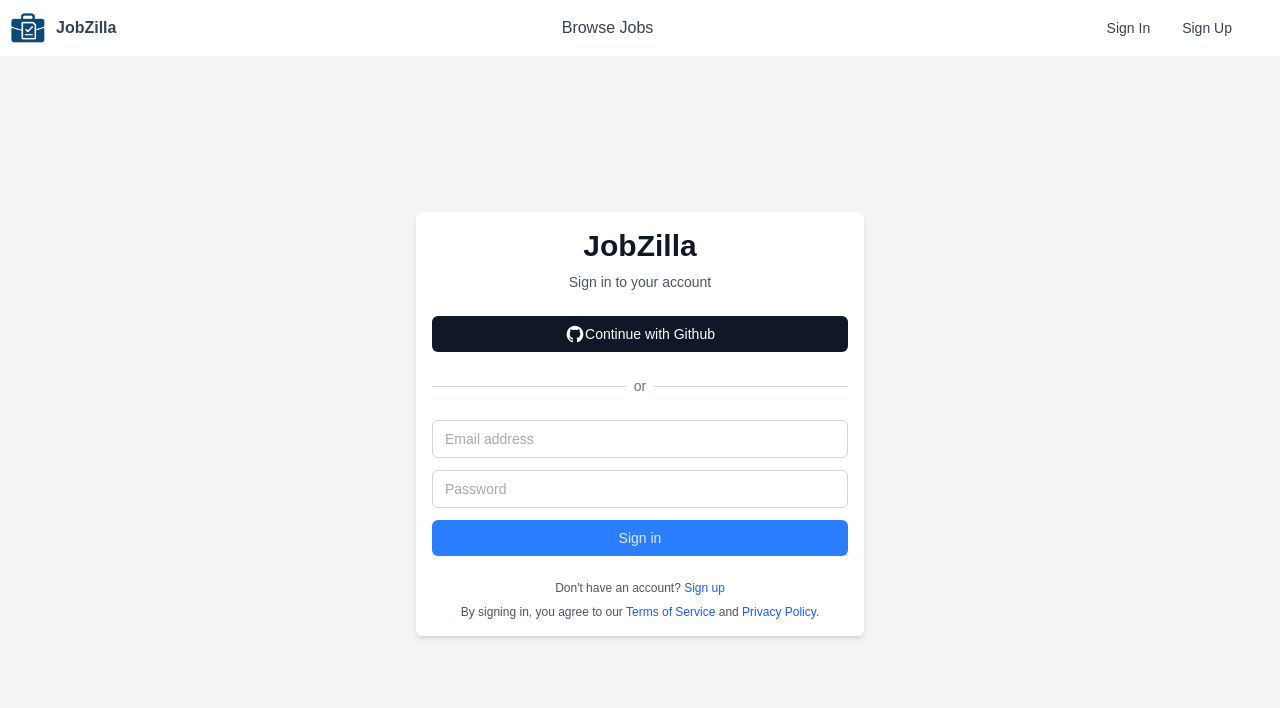
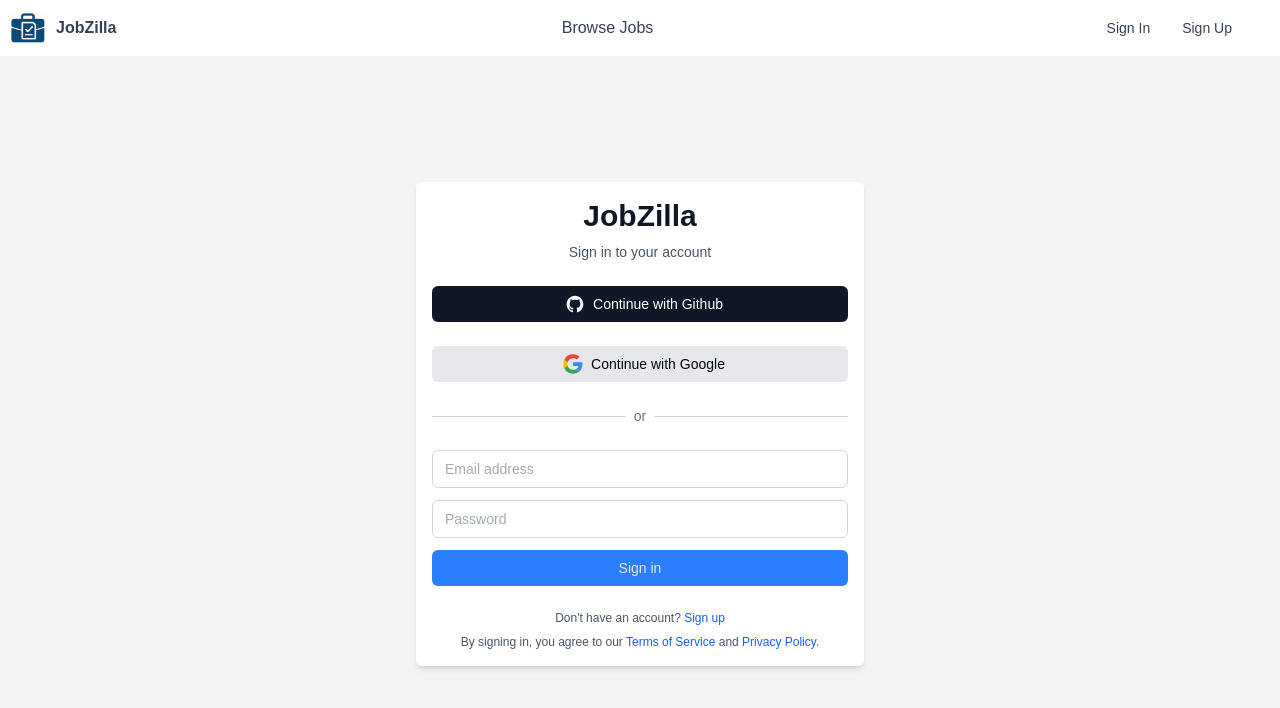
Before and after one commit to StudzinskyiMark/JobZilla, a Next.js app: page /auth/sign-in in a window 1280 px wide. Shown: the top 708 px of the page. Built offline with nearby package versions, Linux system fonts and the light colour scheme; no server answers.

Commit message:
add Google provider add job search by params

```diff
--- a/app/auth/sign-in/page.tsx
+++ b/app/auth/sign-in/page.tsx
@@ -22,7 +22,7 @@
 					<svg
 						xmlns="http://www.w3.org/2000/svg"
 						viewBox="-2 -2 24 24"
-						className="h-5 w-5 fill-current">
+						className="h-5 w-5 fill-current mx-2">
 						<path
 							fill="currentColor"
 							fillRule="evenodd"
@@ -30,6 +30,36 @@
 						/>
 					</svg>
 					<span>Continue with Github</span>
+				</button>
+				<button
+					onClick={() => {
+						signIn('google', { callbackUrl: '/' });
+					}}
+					className="w-full flex items-center justify-center bg-gray-200 text-gray-950 hover:bg-gray-300 rounded-md p-2 text-sm">
+					<svg
+						xmlns="http://www.w3.org/2000/svg"
+						viewBox="-0.5 0 48 48"
+						className="h-5 w-5 fill-current mx-2">
+						<g fill="none" fillRule="evenodd">
+							<path
+								fill="#FBBC05"
+								d="M9.827 24c0-1.524.253-2.986.705-4.356l-7.909-6.04A23.456 23.456 0 0 0 .213 24c0 3.737.868 7.26 2.407 10.388l7.905-6.05A13.885 13.885 0 0 1 9.827 24"
+							/>
+							<path
+								fill="#EB4335"
+								d="M23.714 10.133c3.311 0 6.302 1.174 8.652 3.094L39.202 6.4C35.036 2.773 29.695.533 23.714.533a23.43 23.43 0 0 0-21.09 13.071l7.908 6.04a13.849 13.849 0 0 1 13.182-9.51"
+							/>
+							<path
+								fill="#34A853"
+								d="M23.714 37.867a13.849 13.849 0 0 1-13.182-9.51l-7.909 6.038a23.43 23.43 0 0 0 21.09 13.072c5.732 0 11.205-2.036 15.312-5.849l-7.507-5.804c-2.118 1.335-4.786 2.053-7.804 2.053"
+							/>
+							<path
+								fill="#4285F4"
+								d="M46.145 24c0-1.387-.213-2.88-.534-4.267H23.714V28.8h12.604c-.63 3.091-2.346 5.468-4.8 7.014l7.507 5.804c4.314-4.004 7.12-9.969 7.12-17.618"
+							/>
+						</g>
+					</svg>
+					<span>Continue with Google</span>
 				</button>
 				{/* 'or' Divider  */}
 				<div className="relative">
--- a/app/jobs/page.tsx
+++ b/app/jobs/page.tsx
@@ -1,8 +1,53 @@
 import prisma from '@/lib/prisma';
 import Link from 'next/link';
 
-export default async function JobsPage() {
+export default async function JobsPage({
+	searchParams,
+}: {
+	searchParams: Promise<{ [key: string]: string | string[] | undefined }>;
+}) {
+	const { jobKeyword, jobType, location } = await searchParams;
+
 	const jobs = await prisma.job.findMany({
+		where: {
+			AND: [
+				jobKeyword
+					? {
+							OR: [
+								{
+									title: {
+										contains: jobKeyword as string | undefined,
+										mode: 'insensitive',
+									},
+								},
+								{
+									company: {
+										contains: jobKeyword as string | undefined,
+										mode: 'insensitive',
+									},
+								},
+								{
+									description: {
+										contains: jobKeyword as string | undefined,
+										mode: 'insensitive',
+									},
+								},
+							],
+						}
+					: {},
+
+				jobType ? { type: jobType as string | undefined } : {},
+
+				location
+					? {
+							location: {
+								contains: location as string | undefined,
+								mode: 'insensitive',
+							},
+						}
+					: {},
+			],
+		},
 		orderBy: {
 			createdAt: 'desc',
 		},
@@ -20,12 +65,12 @@
 				<form className="grid gap-4 md:gap-3 lg:grid-cols-4 md:grid-cols-3 max-md:grid-cols-1 ">
 					<input
 						type="text"
-						name="q"
+						name="jobKeyword"
 						placeholder="Search jobs..."
 						className="border border-gray-300 rounded-md px-4 py-2 focus:outline-none focus:ring-2 focus:ring-blue-200 text-gray-900"
 					/>
 					<select
-						name="type"
+						name="jobType"
 						className="border border-gray-300 rounded-md px-4 py-2 focus:outline-none focus:ring-2 focus:ring-blue-200 text-gray-900">
 						<option value="">All Types</option>
 						<option value="Full-time">Full-time</option>
@@ -36,7 +81,7 @@
 					<input
 						type="text"
 						name="location"
-						placeholder="Location"
+						placeholder="jobLocation"
 						className="border border-gray-300 rounded-md px-4 py-2 focus:outline-none focus:ring-2 focus:ring-blue-200 text-gray-900"
 					/>
 
@@ -56,7 +101,7 @@
 						className="hover:transition-transform hover:scale-102">
 						<div
 							key={job.id}
-							className="bg-white p-6 rounded-lg shadow-sm hover:shadow-md transition-shadow">
+							className="bg-white p-4 rounded-lg shadow-sm hover:shadow-md transition-shadow max-h-max min-h-64">
 							<div className="flex justify-between items-start">
 								<div>
 									<h2 className="text-xl font-semibold text-gray-900 mb-2">
--- a/auth.config.ts
+++ b/auth.config.ts
@@ -1,5 +1,5 @@
-// auth.config.ts
 import GitHub from 'next-auth/providers/github';
+import Google from 'next-auth/providers/google';
 import type { NextAuthConfig } from 'next-auth';
 
 export default {
@@ -8,5 +8,9 @@
 			clientId: process.env.AUTH_GITHUB_ID,
 			clientSecret: process.env.AUTH_GITHUB_SECRET,
 		}),
+		Google({
+			clientId: process.env.AUTH_GOOGLE_ID,
+			clientSecret: process.env.AUTH_GOOGLE_SECRET,
+		}),
 	],
 } satisfies NextAuthConfig;
--- a/auth.ts
+++ b/auth.ts
@@ -1,6 +1,7 @@
 import NextAuth from 'next-auth';
 import { PrismaAdapter } from '@auth/prisma-adapter';
 import GitHub from 'next-auth/providers/github';
+import Google from 'next-auth/providers/google';
 import prisma from '@/lib/prisma';
 // import authConfig from "./auth.config";
 
@@ -9,10 +10,17 @@
 	session: {
 		strategy: 'jwt',
 	},
+
 	providers: [
 		GitHub({
 			clientId: process.env.AUTH_GITHUB_ID,
 			clientSecret: process.env.AUTH_GITHUB_SECRET,
+			allowDangerousEmailAccountLinking: true,
+		}),
+		Google({
+			clientId: process.env.AUTH_GOOGLE_ID,
+			clientSecret: process.env.AUTH_GOOGLE_SECRET,
+			allowDangerousEmailAccountLinking: true,
 		}),
 	],
 	callbacks: {
--- a/components/Navbar.tsx
+++ b/components/Navbar.tsx
@@ -6,8 +6,11 @@
 
 export default function Navbar() {
 	const { data: session } = useSession();
+	console.log("🚀 -------------------------------🚀");
+	console.log("🚀 - Navbar - session:", session);
+	console.log("🚀 -------------------------------🚀");
 
-	console.log('Session in Navbar:', session);
+
 
 	return (
 		<nav className="bg-white shadow-md text-gray-700 hover:text-gray-800">
```
Also changed, not shown: lib/prisma.ts (+9 -0 lines), 2 other files (tests, documents, lock files or other folders).
